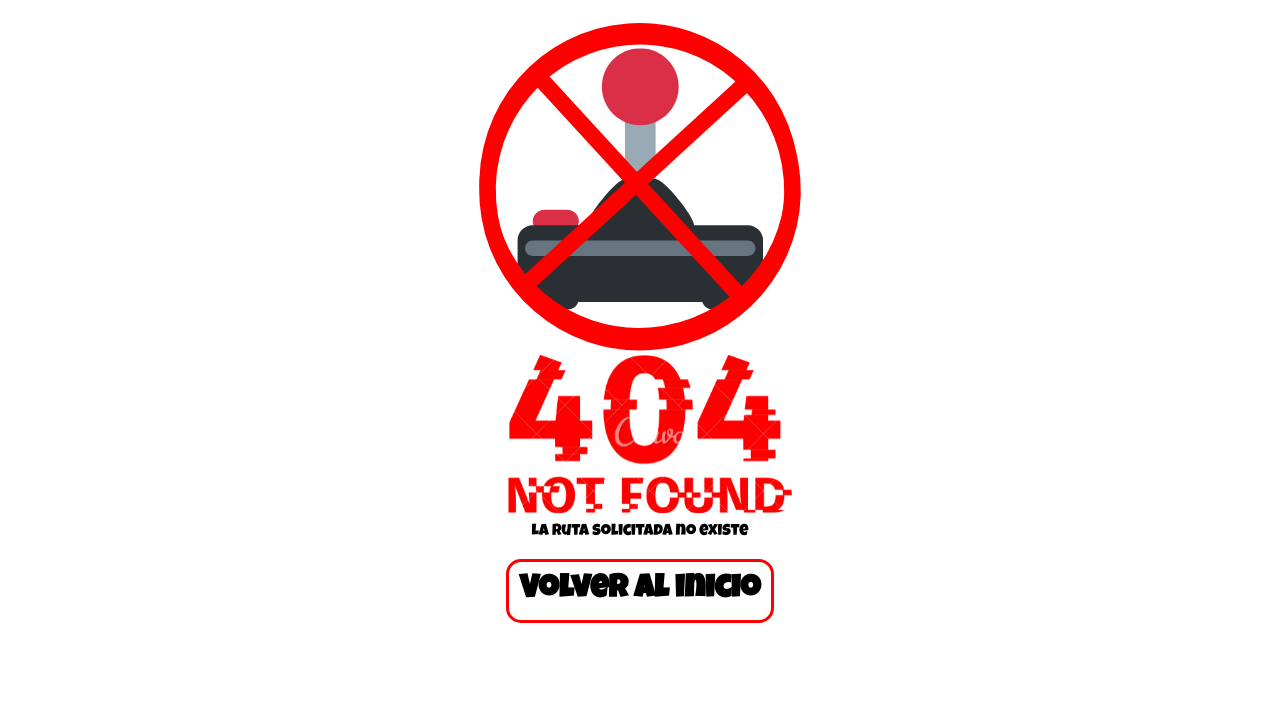
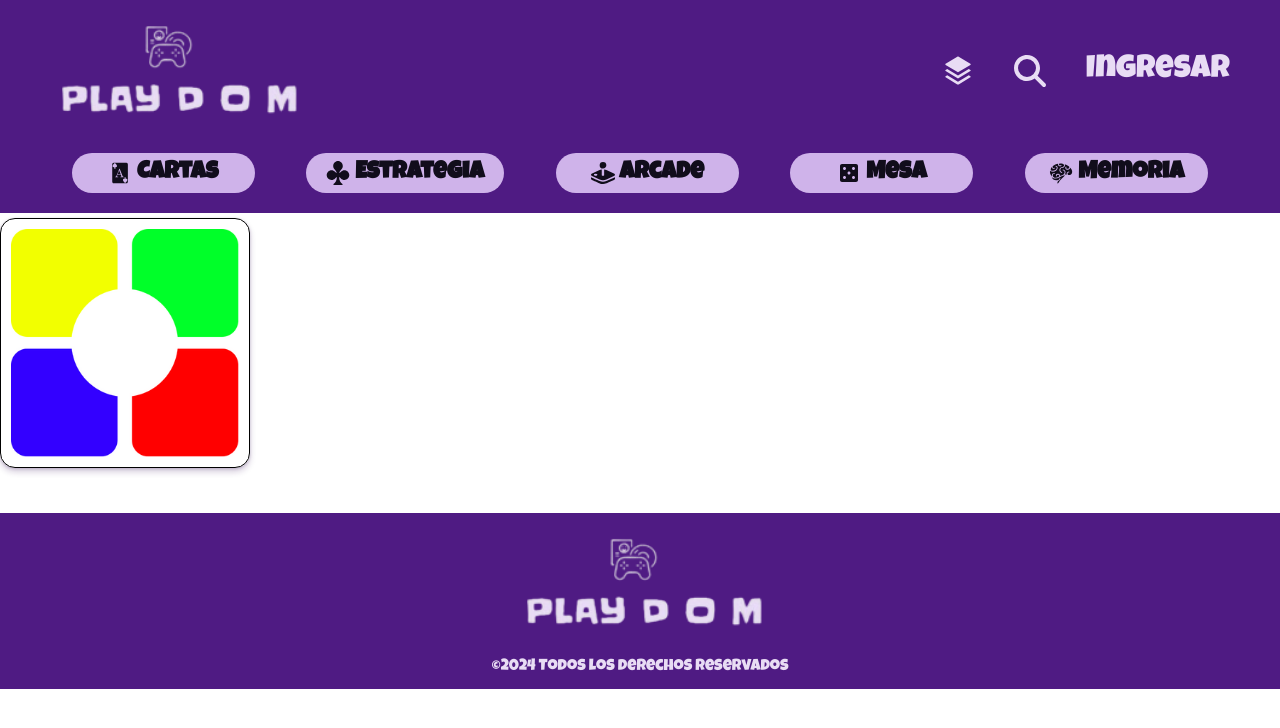
Before and after one commit to WiusGH/Simulacion-s15-React-PHP, a React (Vite) app in the folder frontend/: page /categorias/arcade in a window 1280 px wide. Shown: the top 728 px of the page. Built offline with nearby package versions, Linux system fonts and the light colour scheme.

Commit message:
feat: crear vista de juegos por categoría

```diff
--- a/frontend/src/Routes.tsx
+++ b/frontend/src/Routes.tsx
@@ -15,10 +15,11 @@ const Routess: React.FC = () => {
         <Route path="/" element={<Home />} />
         <Route path="/registro" element={<SignUp />} />
         <Route path="/buscar" element={<Search />} />
-        <Route path="/categorias" element={<Categories />} />
+        {/* Monta dinámicamente las categorías según el URL introducido */}
+        <Route path="/categorias/:category" element={<Categories />} />{" "}
         <Route path="/favoritos" element={<Favorites />} />
+        {/* Monta dinámicamente un juego según el URL introducido */}
         <Route path="/jugar/:game" element={<GameViewer />} />{" "}
-        {/* Monta dinámicamente un juego según el URL introducido */}
         <Route path="*" element={<Error404 />} />
       </Routes>
     </Router>
--- /dev/null
+++ b/frontend/src/components/containers/CategoriesContainer.tsx
@@ -0,0 +1,28 @@
+import React from 'react';
+import './CategoriesContainer.module.css';
+import GameThumbnail from './GameThumbnail';
+
+interface Game {
+  name: string;
+  image: string;
+  url: string;
+  categories: string[];
+}
+
+interface CategoriesContainerProps {
+  games: Game[];
+}
+
+const CategoriesContainer: React.FC<CategoriesContainerProps> = ({ games }) => {
+  return (
+    <div className='flex column'>
+      {games.map((game, index) => (
+        <a key={index} href={game.url}>
+          <GameThumbnail image={game.image} alt={game.name} />
+        </a>
+      ))}
+    </div>
+  );
+};
+
+export default CategoriesContainer;
--- a/frontend/src/pages/Categories.tsx
+++ b/frontend/src/pages/Categories.tsx
@@ -1,9 +1,118 @@
+import React, { useEffect, useState } from "react";
+import { useParams } from "react-router-dom";
+import Header from "../components/header/Header";
+import Footer from "../components/footer/Footer";
+import CategoriesContainer from "../components/containers/CategoriesContainer";
 
+import Error404 from "./Error404";
+import ticTacToe from "../../public/images/tictactoe.png";
+import blackjack from "../../public/images/blackjack.png";
+import rps from "../../public/images/rps.png";
+import simon from "../../public/images/simon.png";
+import bingo from "../../public/images/bingo.png";
+import connect4 from "../../public/images/connect4.png";
+import truco from "../../public/images/cartas/12Copas.jpg";
 
-const Categories = () => {
-  return (
-    <div>Categories</div>
-  )
+interface Game {
+  name: string;
+  image: string;
+  url: string;
+  categories: string[];
 }
 
-export default Categories
+const Categories: React.FC = () => {
+  const [gameCategories, setGameCategories] = useState<{ [key: string]: Game[] }>({
+    cartas: [],
+    estrategia: [],
+    arcade: [],
+    mesa: [],
+    memoria: [],
+    suerte: [],
+  });
+
+  useEffect(() => {
+    const games: Game[] = [
+      {
+        name: "Tateti",
+        image: ticTacToe,
+        url: "/jugar/tateti",
+        categories: ["estrategia"],
+      },
+      {
+        name: "Blackjack",
+        image: blackjack,
+        url: "/jugar/blackjack",
+        categories: ["cartas", "mesa"],
+      },
+      {
+        name: "Rock, Paper, Scissors",
+        image: rps,
+        url: "/jugar/PiedraPapelTijeras",
+        categories: ["estrategia", "suerte"],
+      },
+      {
+        name: "Simon",
+        image: simon,
+        url: "/jugar/simon",
+        categories: ["arcade", "memoria"],
+      },
+      {
+        name: "Bingo",
+        image: bingo,
+        url: "/jugar/bingo",
+        categories: ["mesa", "suerte"],
+      },
+      {
+        name: "4 en línea",
+        image: connect4,
+        url: "/jugar/4enlinea",
+        categories: ["estrategia", "mesa"],
+      },
+      {
+        name: "Truco",
+        image: truco,
+        url: "/jugar/truco",
+        categories: ["cartas", "estrategia", "mesa"],
+      },
+    ];
+
+    const newGameCategories: { [key: string]: Game[] } = {
+      cartas: [],
+      estrategia: [],
+      arcade: [],
+      mesa: [],
+      memoria: [],
+      suerte: [],
+    };
+
+    games.forEach((game) => {
+      game.categories.forEach((category) => {
+        newGameCategories[category].push(game);
+      });
+    });
+
+    setGameCategories(newGameCategories);
+  }, []);
+
+  const { category } = useParams<{ category: string }>();
+  const selectedCategoryGames = category
+    ? gameCategories[category.toLowerCase()]
+    : undefined;
+
+  if (!selectedCategoryGames || selectedCategoryGames.length === 0) {
+    return <Error404 />;
+  }
+
+  return (
+    <div>
+      <Header />
+      <div className="flex column">
+        {/* Render dynamically the games according to the category */}
+        <CategoriesContainer games={selectedCategoryGames} />
+      </div>
+      <Footer />
+    </div>
+  );
+};
+
+export default Categories;
```
Also changed, not shown: frontend/src/components/containers/CategoriesContainer.module.css (added).
